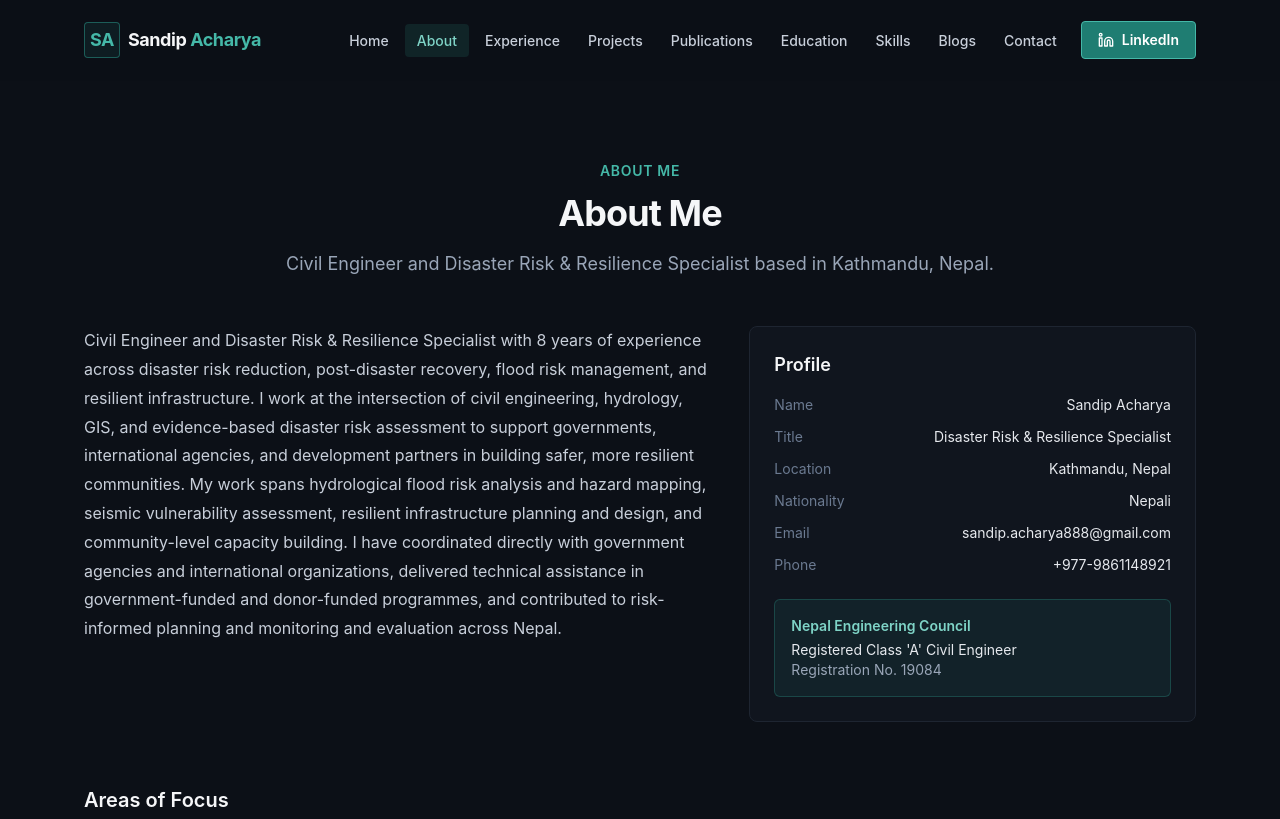
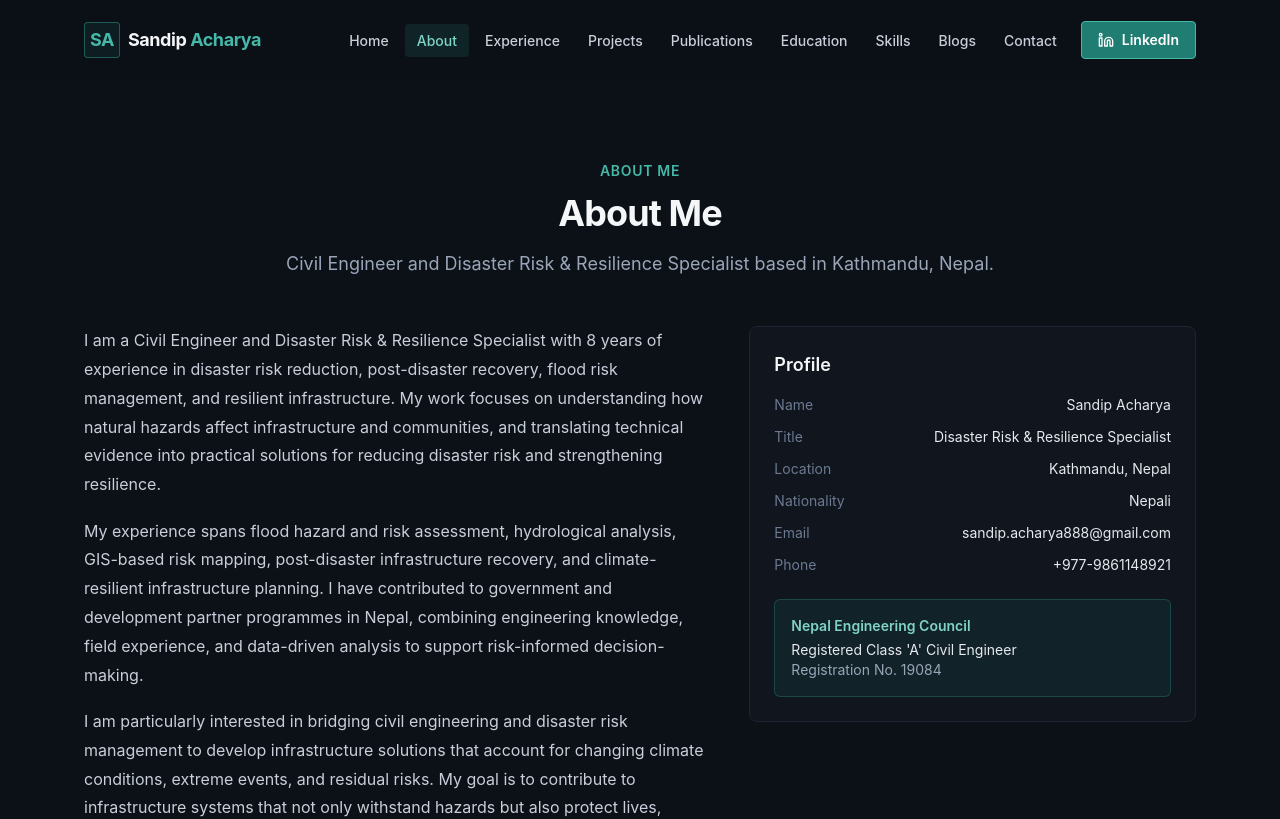
Before and after one commit to sandipism/portfolio, a Next.js app: page /about in a window 1280 px wide. Shown: the top 819 px of the page. Built offline with nearby package versions, Linux system fonts and the light colour scheme.

Commit message:
Update About Me description on about page

```diff
--- a/app/about/page.jsx
+++ b/app/about/page.jsx
@@ -23,7 +23,9 @@ export default function AboutPage() {
       <div className="mt-12 grid gap-10 lg:grid-cols-[1.4fr_1fr]">
         <Reveal>
           <div className="prose-article text-base leading-relaxed text-ink-300">
-            <p>{aboutSummary.professionalSummary}</p>
+            {aboutSummary.professionalSummary.map((paragraph, i) => (
+              <p key={i}>{paragraph}</p>
+            ))}
           </div>
         </Reveal>
 
--- a/data/about.js
+++ b/data/about.js
@@ -2,7 +2,11 @@ export const aboutSummary = {
   heading: "About Me",
   shortIntro:
     "Civil Engineer and Disaster Risk & Resilience Specialist based in Kathmandu, Nepal, with 8 years of experience across disaster risk reduction, flood risk management, resilient infrastructure, post-disaster recovery, and GIS-based risk assessment.",
-  professionalSummary: `Civil Engineer and Disaster Risk & Resilience Specialist with 8 years of experience across disaster risk reduction, post-disaster recovery, flood risk management, and resilient infrastructure. I work at the intersection of civil engineering, hydrology, GIS, and evidence-based disaster risk assessment to support governments, international agencies, and development partners in building safer, more resilient communities. My work spans hydrological flood risk analysis and hazard mapping, seismic vulnerability assessment, resilient infrastructure planning and design, and community-level capacity building. I have coordinated directly with government agencies and international organizations, delivered technical assistance in government-funded and donor-funded programmes, and contributed to risk-informed planning and monitoring and evaluation across Nepal.`,
+  professionalSummary: [
+    "I am a Civil Engineer and Disaster Risk & Resilience Specialist with 8 years of experience in disaster risk reduction, post-disaster recovery, flood risk management, and resilient infrastructure. My work focuses on understanding how natural hazards affect infrastructure and communities, and translating technical evidence into practical solutions for reducing disaster risk and strengthening resilience.",
+    "My experience spans flood hazard and risk assessment, hydrological analysis, GIS-based risk mapping, post-disaster infrastructure recovery, and climate-resilient infrastructure planning. I have contributed to government and development partner programmes in Nepal, combining engineering knowledge, field experience, and data-driven analysis to support risk-informed decision-making.",
+    "I am particularly interested in bridging civil engineering and disaster risk management to develop infrastructure solutions that account for changing climate conditions, extreme events, and residual risks. My goal is to contribute to infrastructure systems that not only withstand hazards but also protect lives, recover more efficiently, and support long-term community resilience.",
+  ],
   experienceYears: "8 years",
   keyThemes: [
     "8 years of experience",
```
